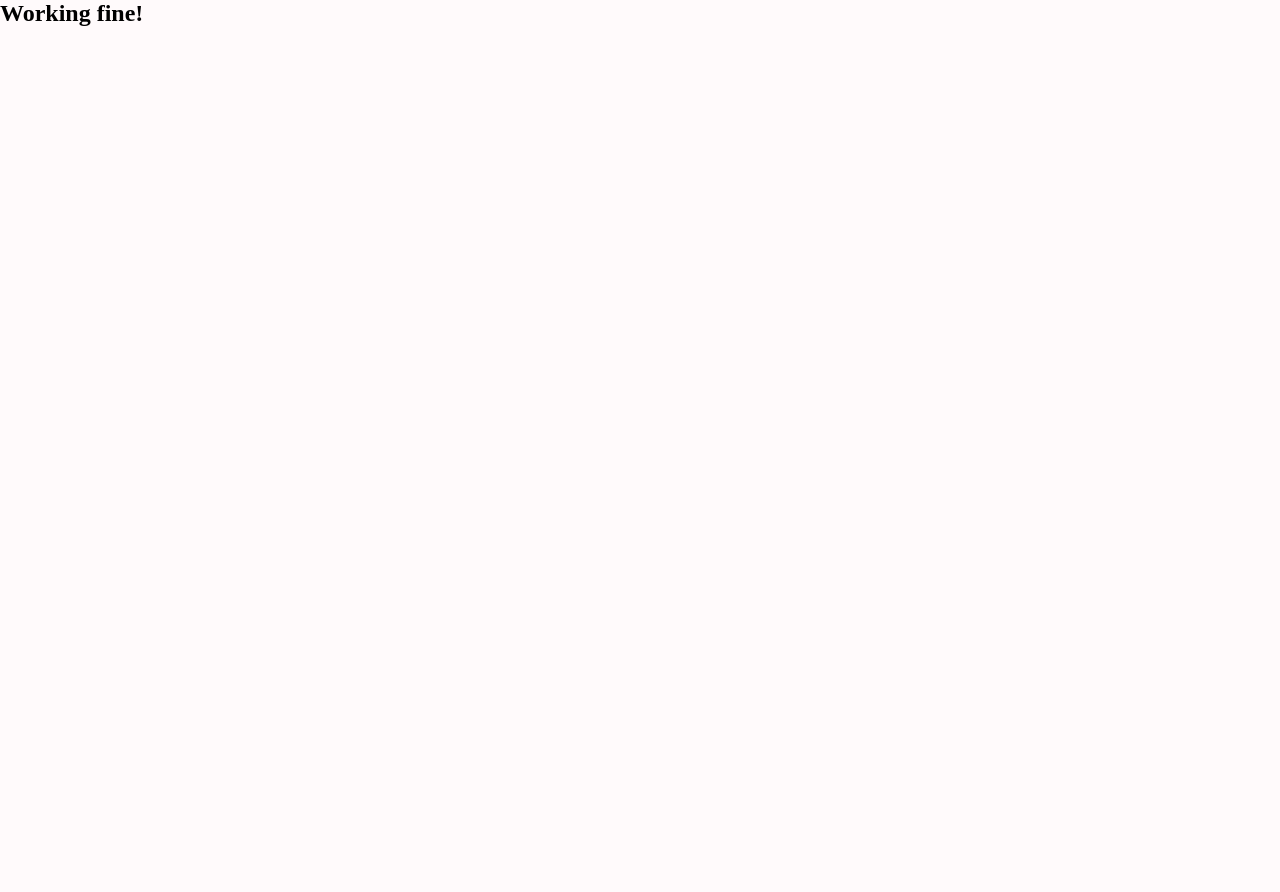
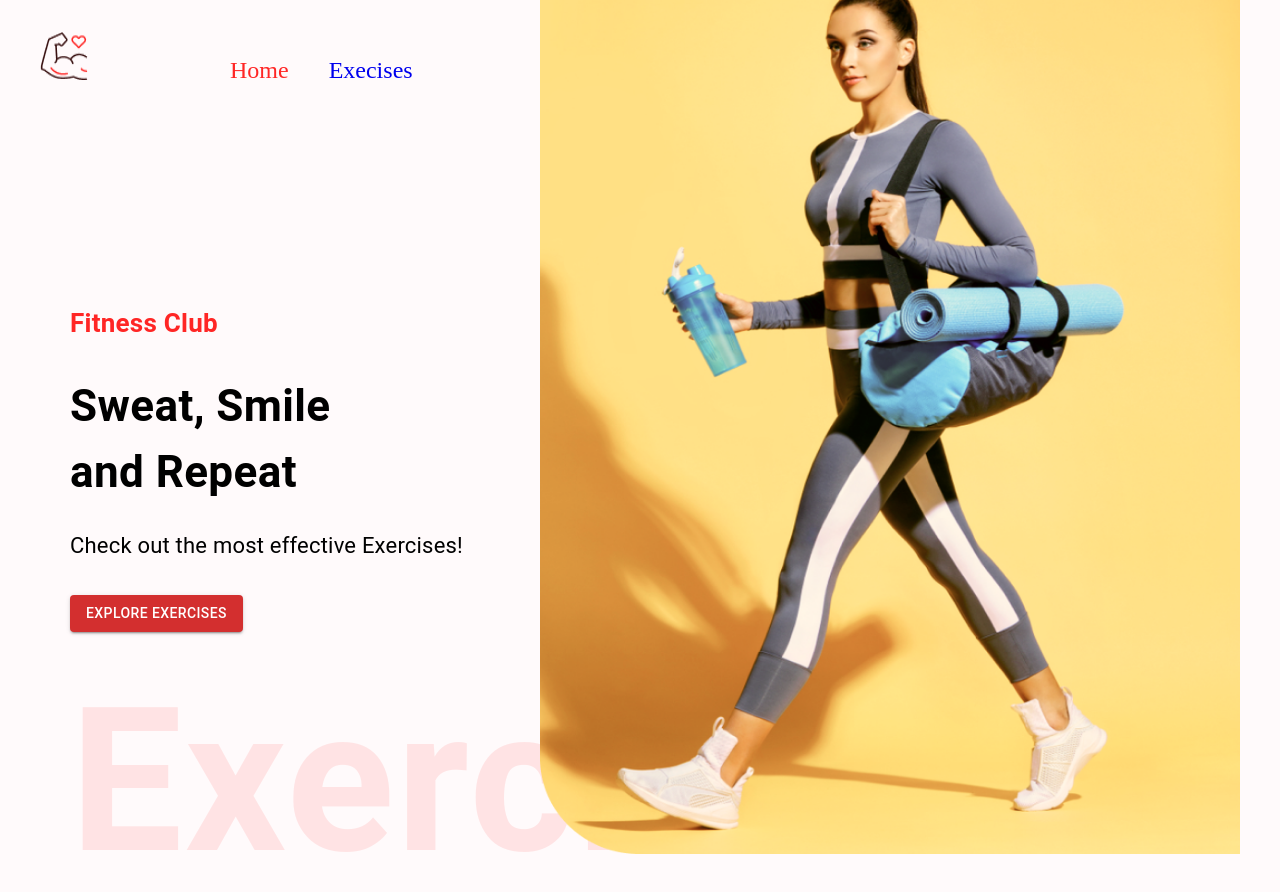
Before and after one commit to VibhourSharma/Fitness-Exercise-app, a React (Create React App) app: page / in a window 1280 px wide. Shown: the top 892 px of the page. Before the commit the page ends 800 px from the top, so only its background shows below. Built offline with nearby package versions, Linux system fonts and the light colour scheme.

Commit message:
added more components and pages to render

```diff
--- a/src/App.js
+++ b/src/App.js
@@ -1,5 +1,21 @@
+import { Route, Routes } from "react-router-dom";
+import { Box } from "@mui/material";
+import Navbar from "./components/Navbar";
+import Home from "./pages/Home";
+import ExerciseDetail from "./pages/ExerciseDetail";
+import Footer from "./components/Footer";
+
 function App() {
-  return <h2>Working fine!</h2>;
+  return (
+    <Box width="400px" sx={{ width: { xl: "1488px" } }} m="auto">
+      <Navbar />
+      <Routes>
+        <Route path="/" element={<Home />} />
+        <Route path="/exercise/:id" element={<ExerciseDetail />} />
+      </Routes>
+      <Footer />
+    </Box>
+  );
 }
 
 export default App;
```
